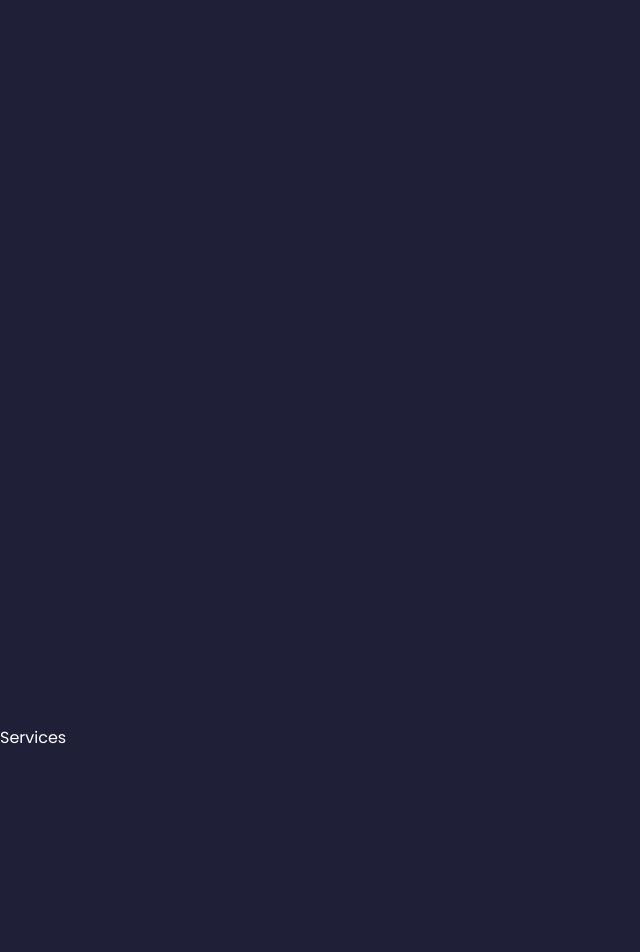
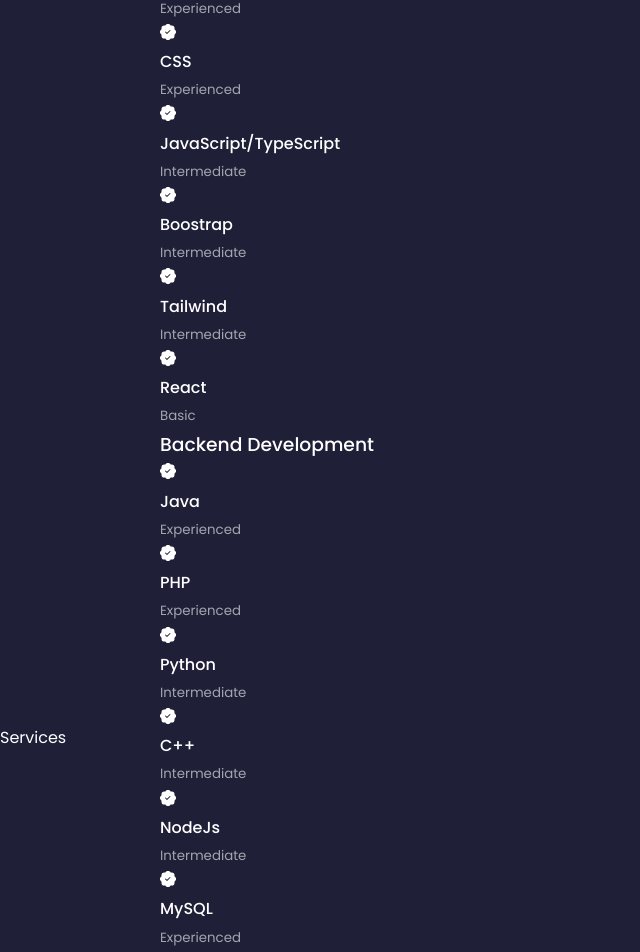
Before and after one commit to Ho3pLi/MyPlace, a React (Create React App) app: page / in a window 1280 px wide. Shown: the part 2060-3012 px from the top of the page, without its empty margins (0-640 px from the left). Built offline with nearby package versions, Linux system fonts and the light colour scheme.

Commit message:
Experience Component JSX

```diff
--- a/src/components/experience/Experience.jsx
+++ b/src/components/experience/Experience.jsx
@@ -1,9 +1,147 @@
 import React from 'react'
 import './experience.css'
+import {BsPatchCheckFill} from 'react-icons/bs'
 
 const Experience = () => {
   return (
-    <section id='experience'>Experience</section>
+    <section id='experience'>
+
+      <h5>What Skills I Have</h5>
+      <h2>My Experience</h2>
+
+      <div className="container experience__container">
+
+        <div className="experience__frontend">
+
+          <h3>Frontend Development</h3>
+
+          <div className="experience__content">
+
+            <article className='experience__details'>
+
+              <BsPatchCheckFill/>
+
+              <h4>HTML</h4>
+              <small className='text-light'>Experienced</small>
+
+            </article>
+
+            <article className='experience__details'>
+
+              <BsPatchCheckFill/>
+
+              <h4>CSS</h4>
+              <small className='text-light'>Experienced</small>
+
+            </article>
+
+            <article className='experience__details'>
+
+              <BsPatchCheckFill/>
+
+              <h4>JavaScript/TypeScript</h4>
+              <small className='text-light'>Intermediate</small>
+
+            </article>
+
+            <article className='experience__details'>
+
+              <BsPatchCheckFill/>
+
+              <h4>Boostrap</h4>
+              <small className='text-light'>Intermediate</small>
+
+            </article>
+
+            <article className='experience__details'>
+
+              <BsPatchCheckFill/>
+
+              <h4>Tailwind</h4>
+              <small className='text-light'>Intermediate</small>
+
+            </article>
+
+            <article className='experience__details'>
+
+              <BsPatchCheckFill/>
+
+              <h4>React</h4>
+              <small className='text-light'>Basic</small>
+
+            </article>
+
+          </div>
+
+        </div>
+
+        <div className="experience__backend">
+
+          <h3>Backend Development</h3>
+
+          <div className="experience__content">
+
+            <article className='experience__details'>
+
+              <BsPatchCheckFill/>
+
+              <h4>Java</h4>
+              <small className='text-light'>Experienced</small>
+
+            </article>
+
+            <article className='experience__details'>
+
+              <BsPatchCheckFill/>
+
+              <h4>PHP</h4>
+              <small className='text-light'>Experienced</small>
+
+            </article>
+
+            <article className='experience__details'>
+
+              <BsPatchCheckFill/>
+
+              <h4>Python</h4>
+              <small className='text-light'>Intermediate</small>
+
+            </article>
+
+            <article className='experience__details'>
+
+              <BsPatchCheckFill/>
+
+              <h4>C++</h4>
+              <small className='text-light'>Intermediate</small>
+
+            </article>
+
+            <article className='experience__details'>
+
+              <BsPatchCheckFill/>
+
+              <h4>NodeJs</h4>
+              <small className='text-light'>Intermediate</small>
+
+            </article>
+
+            <article className='experience__details'>
+
+              <BsPatchCheckFill/>
+
+              <h4>MySQL</h4>
+              <small className='text-light'>Experienced</small>
+
+            </article>
+
+          </div>
+
+        </div>
+
+      </div>
+
+    </section>
   )
 }
 
```
